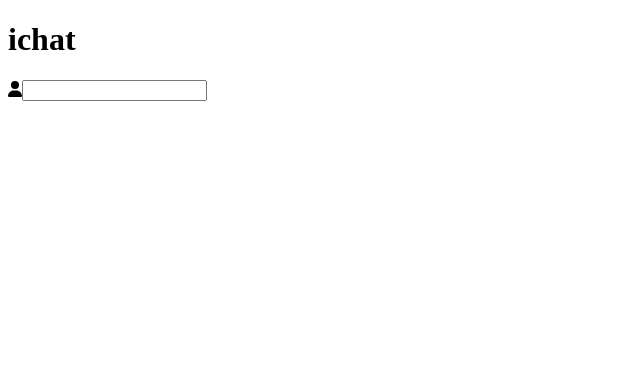
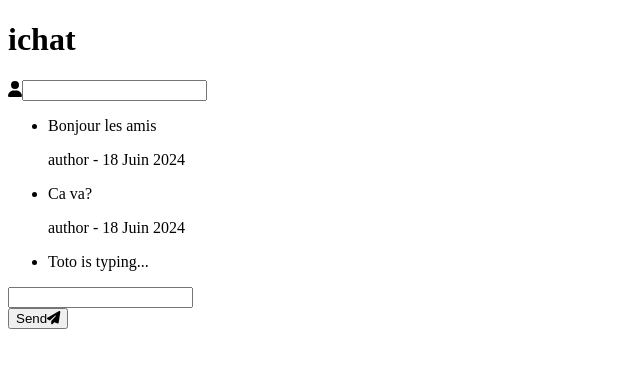
Before and after one commit to elhadjtall/NODE_JS_SOCKETS, a React (Vite) app: page / in a window 1280 px wide. Shown: the top 368 px of the page, without its empty margins (0-640 px from the left). Built offline with nearby package versions, Linux system fonts and the light colour scheme.

Commit message:
Creat a file chat

```diff
--- a/src/App.jsx
+++ b/src/App.jsx
@@ -1,6 +1,6 @@
 import './App.css'
 import { FontAwesomeIcon } from '@fortawesome/react-fontawesome';
-import { faUser } from '@fortawesome/free-solid-svg-icons';
+import { faPaperPlane, faUser } from '@fortawesome/free-solid-svg-icons';
 
 function App() {
 
@@ -18,8 +18,29 @@ function App() {
             maxLength="20"/>
           </span>
         </div>
-        <div className="conversation"></div>
-        <form className="messageForm"></form>
+        <div className="conversation">
+          <ul>
+            <li className='messageLeft'>
+              <p className='message'>Bonjour les amis</p>
+              <span>author - 18 Juin 2024</span>
+            </li>
+            <li className='messageRight'>
+              <p className='message'>Ca va?</p>
+              <span>author - 18 Juin 2024</span>
+            </li>
+            <li className='messageFeedback'>
+              <p className='feedback'>Toto is typing...</p>
+            </li>
+          </ul>
+        </div>
+        <form className="messageForm">
+          <input type="text" className="messageInput"
+          id="messageInput"
+          value=""
+          maxLength="100"/>
+          <div className="vDivider"></div>
+          <button type="submit" className="messageButton">Send<FontAwesomeIcon icon={faPaperPlane}/></button>
+        </form>
 
       </div>
     </>
```
